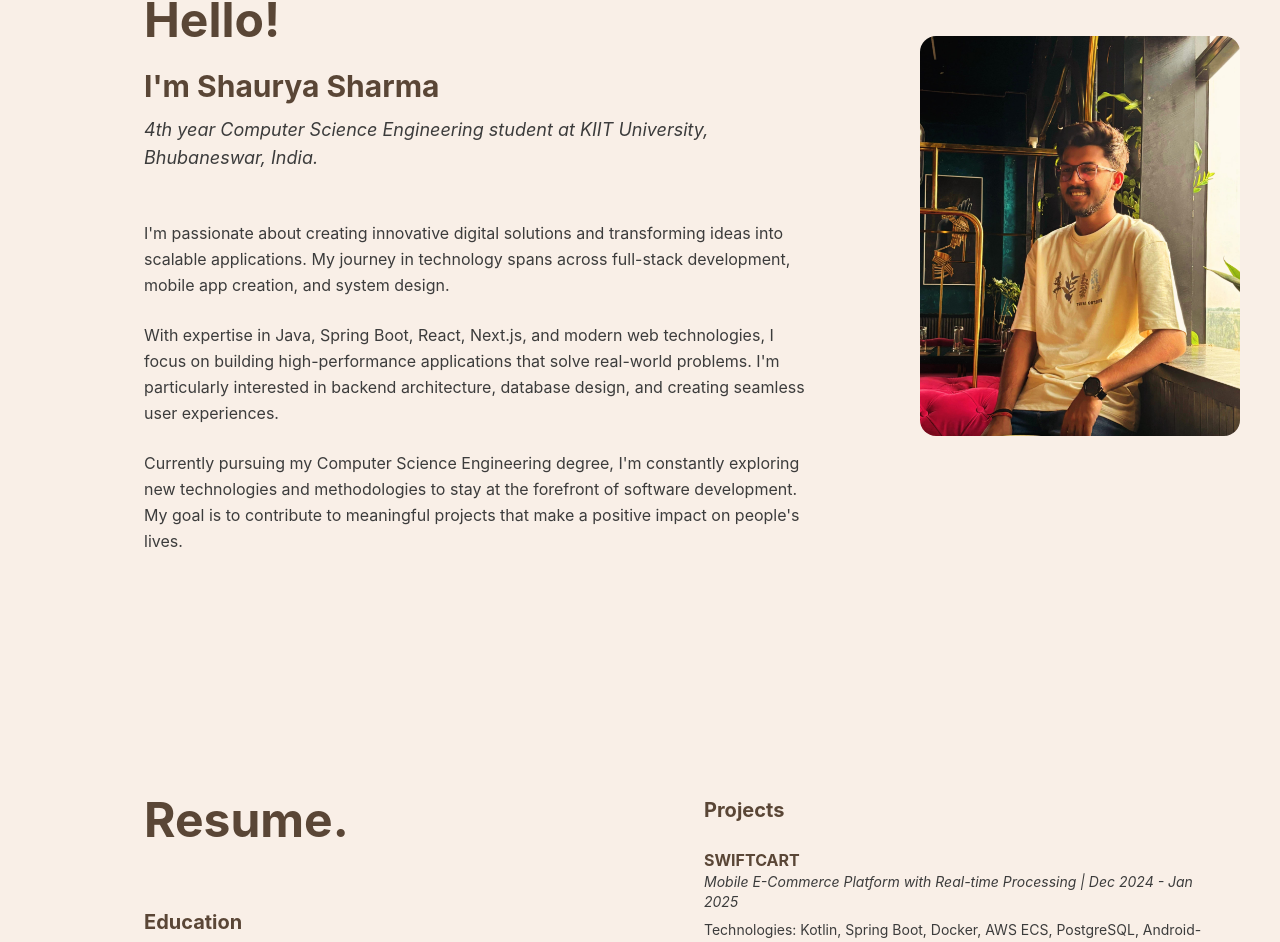
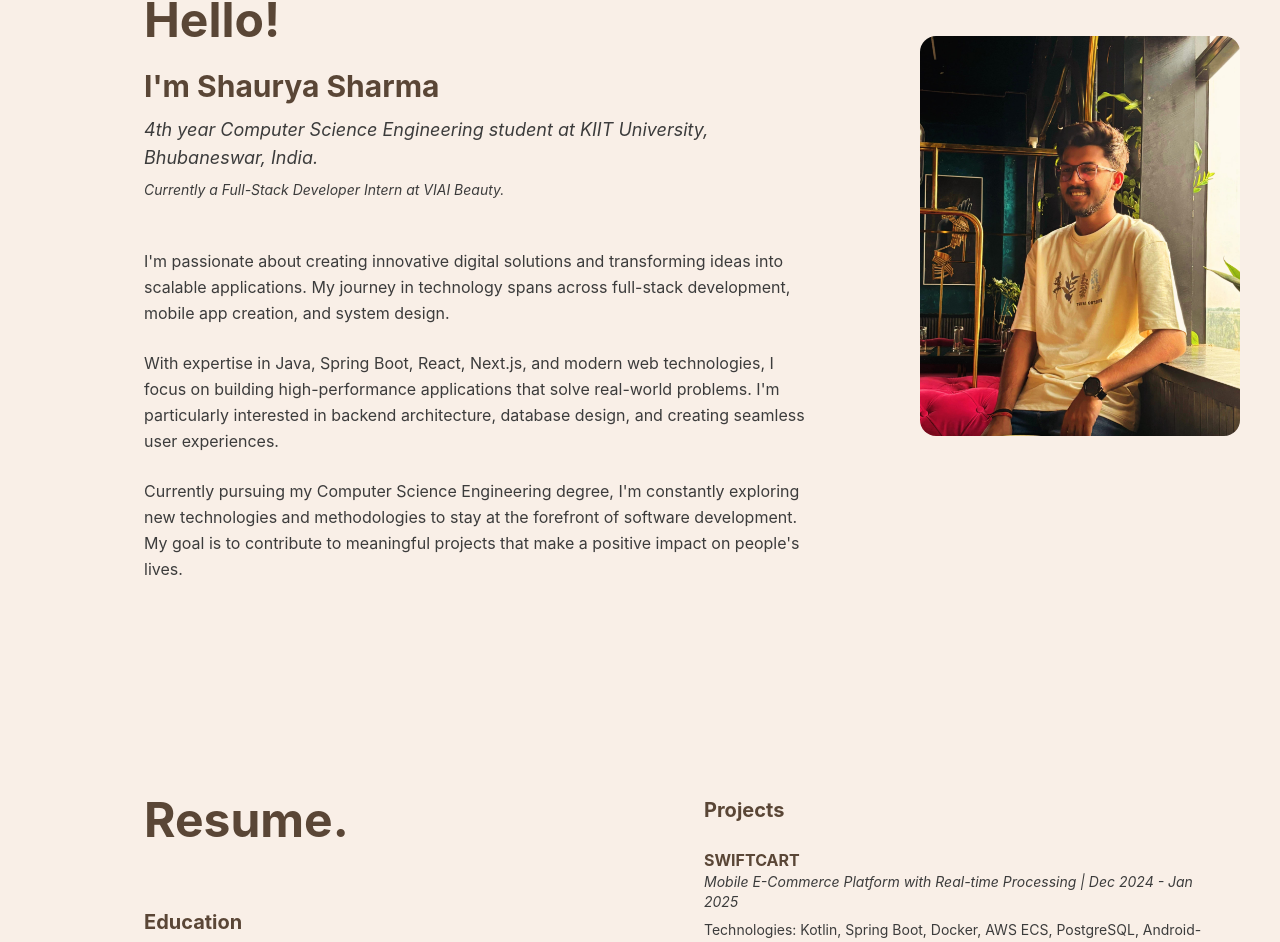
Before and after one commit to shaurya-afk/shaurya-portfolio, a Next.js app: page / in a window 1280 px wide. Shown: the part 884-1826 px from the top of the page. Built offline with nearby package versions, Linux system fonts and the light colour scheme.

Commit message:
added experience

```diff
--- a/src/components/about/page.tsx
+++ b/src/components/about/page.tsx
@@ -61,6 +61,10 @@ export function AboutPage() {
                             <p className="text-base sm:text-lg italic" style={{color: '#3C3C3C'}}>
                                 4th year Computer Science Engineering student at KIIT University, Bhubaneswar, India.
                             </p>
+                            {/* Subtle internship mention (mobile/tablet) */}
+                            <p className="text-xs sm:text-sm mt-2 italic smooth-transition" style={{color: '#3C3C3C'}}>
+                                Currently a Full-Stack Developer Intern at VIAI Beauty.
+                            </p>
                         </div>
 
                         {/* About paragraphs */}
```
Also changed, not shown: 1 other file (tests, documents, lock files or other folders).
